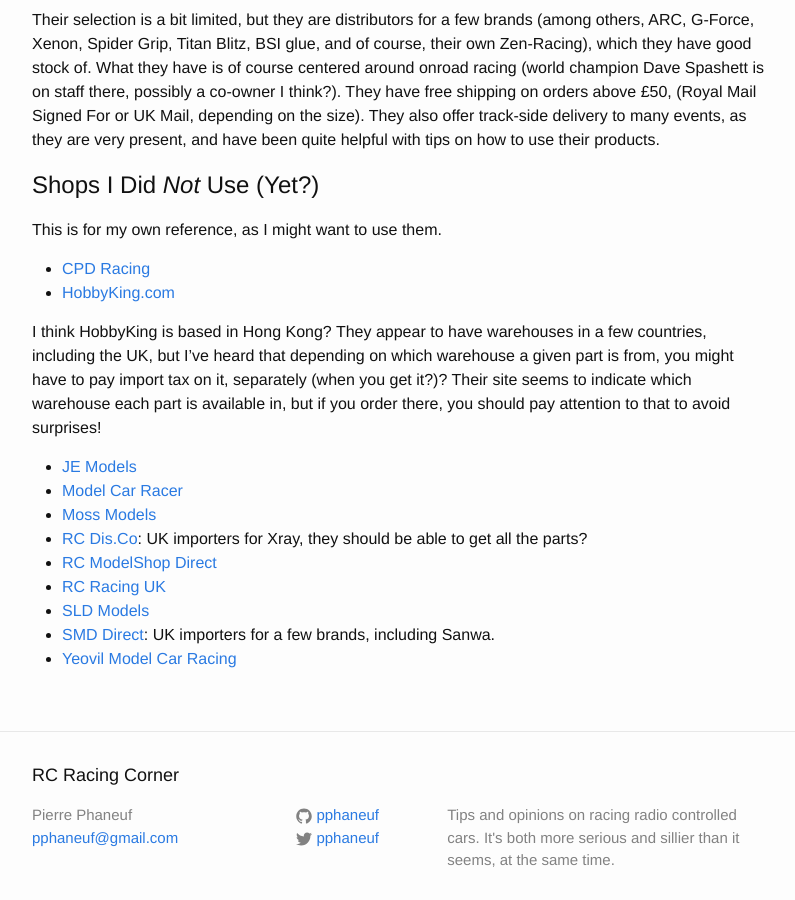
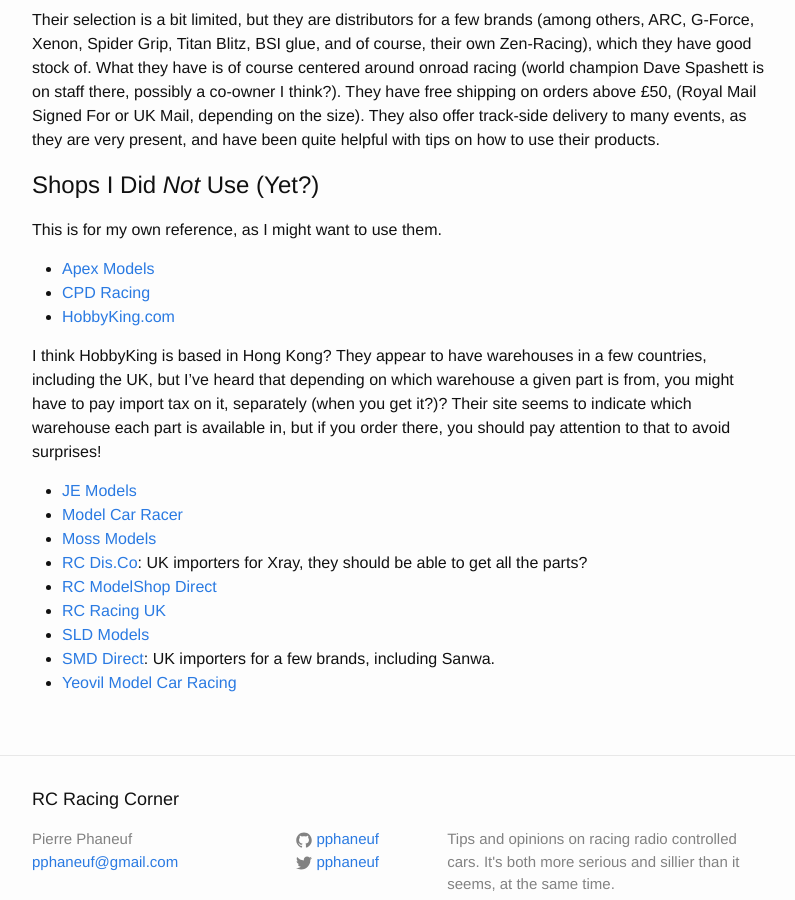
Before and after one commit to peppekerstens/rccars, a Jekyll site: the page built from _articles/shops.md, in a window 1280 px wide and 900 px high, scrolled down 1659 px. Shown: the whole window, without its empty margins (238-1033 px from the left). Built offline with Jekyll 4.4.1, drawn with Linux system fonts in a browser that asks for light colours.

Commit message:
Added Apex Models

```diff
--- a/_articles/shops.md
+++ b/_articles/shops.md
@@ -103,6 +103,7 @@
 
 This is for my own reference, as I might want to use them.
 
+- [Apex Models](http://www.apexmodels.com/)
 - [CPD Racing](http://shop.cpdracing.co.uk/)
 - [HobbyKing.com](http://www.hobbyking.co.uk/)
 
```
